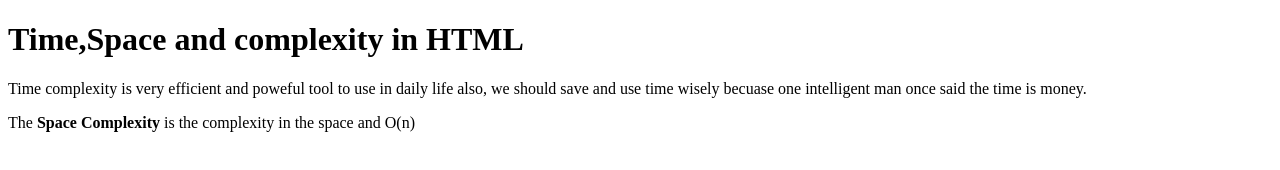
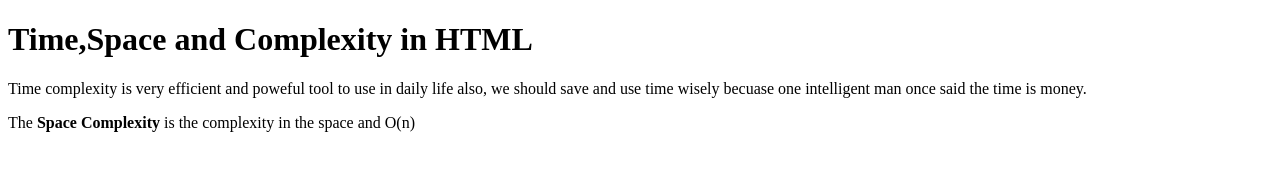
Before and after one commit to acciojob/time-and-space-complexity-mayankgautam03, a website: page main.html in a window 1280 px wide. Drawn offline with Linux system fonts and the light colour scheme.

Commit message:
created a submission

```diff
--- a/main.html
+++ b/main.html
@@ -8,7 +8,7 @@
 
 <body>
 	<!-- the entire body must be written by student -->
-	<h1>Time,Space and complexity in HTML</h1>
+	<h1>Time,Space and Complexity in HTML</h1>
 	<p>Time complexity is very efficient and poweful tool to use in daily life also, we should save and use time wisely becuase one intelligent man once said the time is money.  </p>
 	<p> The <b>Space Complexity</b> is the complexity in the space and O(n)</p>
 
```
